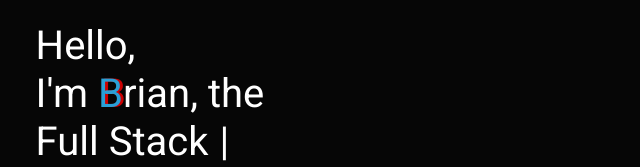
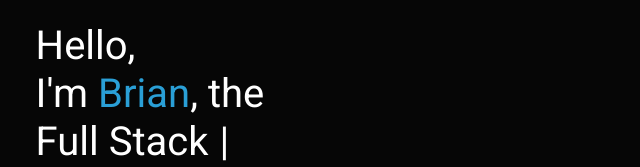
Before and after one commit to Brian-Holland/NextJS_Website, a Next.js app: page / in a window 1280 px wide. Shown: the part 197-364 px from the top of the page, without its empty margins (194-834 px from the left). Built offline with nearby package versions, Linux system fonts and the light colour scheme.

Commit message:
removed text shad and emph whole first name on index

```diff
--- a/pages/index.js
+++ b/pages/index.js
@@ -40,7 +40,7 @@ const HomePage = () => {
 						<Col className="d-flex-column" style={{ paddingTop: '15%', paddingLeft: '14%' }}>
 							<h1 id="typed" className="h2">
 								Hello, <br />
-								I'm <span className="text-em">B</span>rian, the
+								I'm <span className="text-em">Brian</span>, the
 								<br />
 								<Typewriter
 									options={{
--- a/styles/styles.css
+++ b/styles/styles.css
@@ -25,7 +25,6 @@ a:hover {
 }
 .text-em {
 	color: #2a9fd6;
-	text-shadow: 3px 0 0 #c00;
 }
 
 .tw {
```
